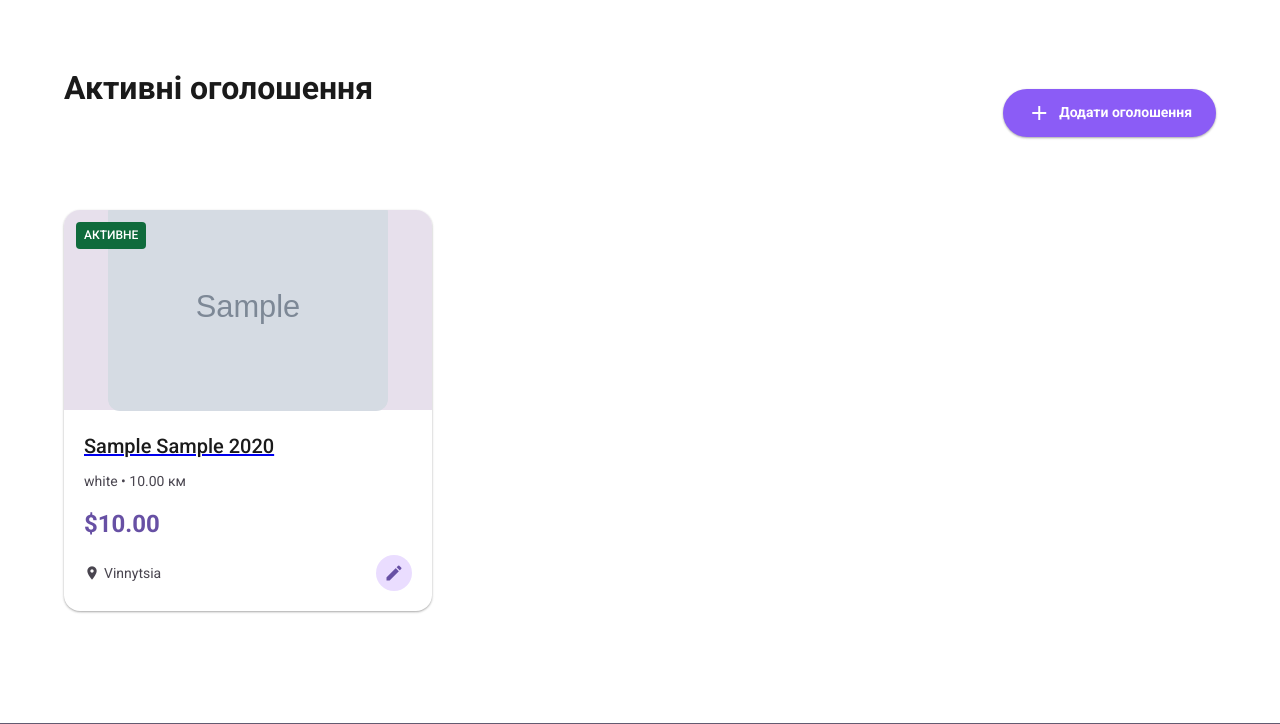
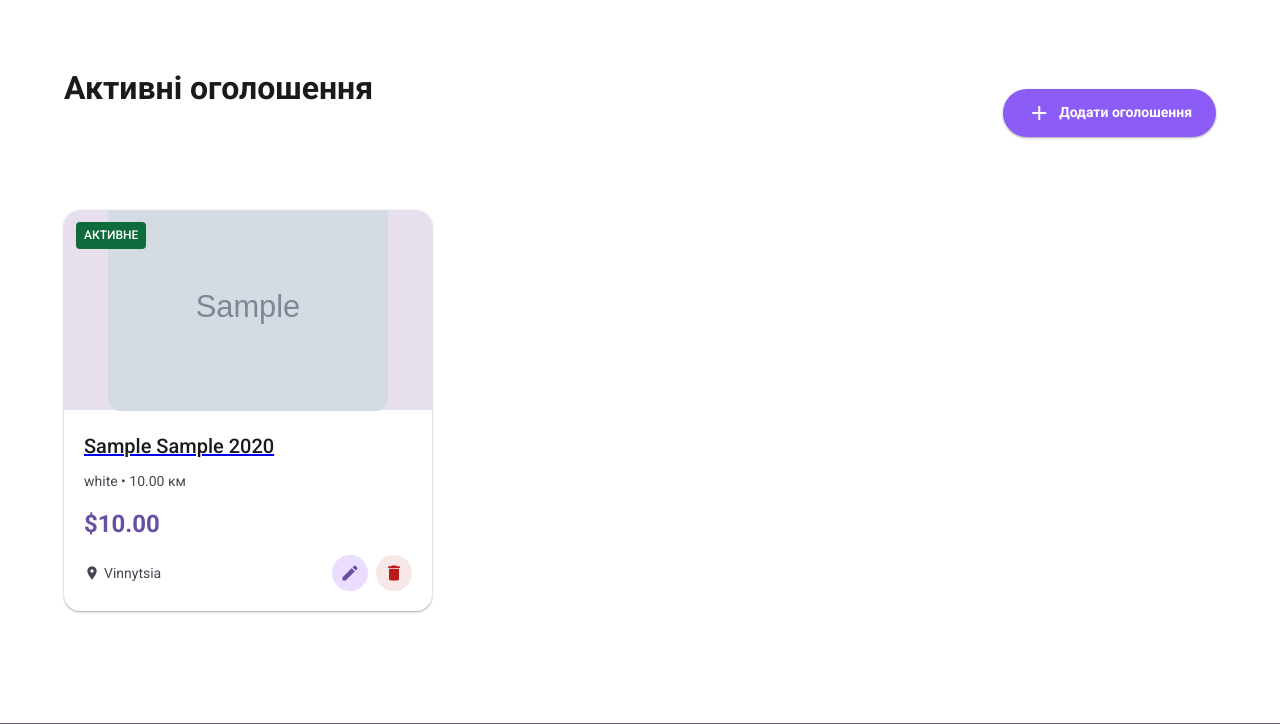
Before and after one commit to sixoper77/car_sales, a Django app: page /users/ads/ in a window 1280 px wide. Shown: the part 565-1289 px from the top of the page. Run offline with Django 5.2, Linux system fonts and the light colour scheme; a user stored in the database is signed in; tables that the repository leaves empty hold one stand-in row (values such as "Sample post"); grey boxes marked "Sample" are stand-in pictures.

Commit message:
added caching and ability to delete ads

```diff
--- a/car_sales/chat/views.py
+++ b/car_sales/chat/views.py
@@ -26,13 +26,12 @@ def chats_view(request, user=None):
             (Q(recipient=request.user) & Q(sender=usr))
         ).order_by('-timestamp').first()
 
-        if last_message:  # Додаємо тільки якщо є повідомлення
+        if last_message:
             user_last_messages.append({
                 'user': usr,
                 'last_message': last_message
             })
 
-    # Сортування: спочатку ті, у кого є повідомлення
     user_last_messages.sort(
         key=lambda x: x['last_message'].timestamp,
         reverse=True
--- a/car_sales/main/static/css/base.css
+++ b/car_sales/main/static/css/base.css
@@ -3668,3 +3668,54 @@ input[type="text"]:-moz-autofill {
         grid-template-columns: repeat(3, 1fr);
     }
 }
+
+
+
+.edit-icon,
+.delete-icon {
+    display: flex;
+    align-items: center;
+    justify-content: center;
+    width: 36px;
+    height: 36px;
+    border-radius: 50%;
+    text-decoration: none;
+    transition: all 0.3s cubic-bezier(0.4, 0, 0.2, 1);
+    border: none;
+    cursor: pointer;
+}
+
+.edit-icon {
+    background: var(--md-primary-container);
+    color: var(--md-primary);
+}
+
+.edit-icon:hover {
+    background: var(--md-primary);
+    color: var(--md-on-primary);
+    transform: scale(1.1);
+    box-shadow: var(--md-elevation-2);
+}
+
+.delete-icon {
+    background: rgba(186, 26, 26, 0.1);
+    color: var(--md-error);
+}
+
+.delete-icon:hover {
+    background: var(--md-error);
+    color: white;
+    transform: scale(1.1);
+    box-shadow: var(--md-elevation-2);
+}
+
+.edit-icon .material-icons,
+.delete-icon .material-icons {
+    font-size: 20px;
+}
+
+.car-actions {
+    display: flex;
+    gap: 8px;
+    align-items: center;
+}
--- a/car_sales/main/templates/main/detail.html
+++ b/car_sales/main/templates/main/detail.html
@@ -1,4 +1,5 @@
 {% extends "main/base.html" %}
+{% load cache %}
 {% load static %}
 {% load currency %}
 {% load humanize %}
@@ -77,6 +78,7 @@
     </div>
 
     <!-- Right Panel - Images and Details -->
+    {% cache 180 car_detail car.id %}
     <div class="car-images-panel">
         <!-- Main Image -->
         <div class="main-image-container">
@@ -150,6 +152,7 @@
             </div>
         </div>
     </div>
+    {% endcache %}
 </div>
 <script>
 
--- a/car_sales/search/templates/search/new.html
+++ b/car_sales/search/templates/search/new.html
@@ -1,5 +1,6 @@
 {% extends "main/base.html" %}
 {% load static %}
+{% load cache %}
 {% load humanize %}
 {% block title %}Результати пошуку - AutoSale{% endblock %}
 
@@ -30,6 +31,7 @@
     <div class="container">
         <div class="cars-grid">
             {% for car in page_obj %}
+                {% cache 180 car_new car.id %}
                 <div class="car-card">
                     <div class="car-image">
                         <div class="placeholder-image">
@@ -49,6 +51,7 @@
                         </div>
                     </div>
                 </div>
+                {% endcache %}
             {% empty %}
                 <div class="no-results">
                     <div class="no-results-content">
--- a/car_sales/search/templates/search/use.html
+++ b/car_sales/search/templates/search/use.html
@@ -1,4 +1,5 @@
 {% extends "main/base.html" %}
+{% load cache %}
 {% load static %}
 {% load humanize %}
 {% block title %}Результати пошуку - AutoSale{% endblock %}
@@ -30,6 +31,7 @@
     <div class="container">
         <div class="cars-grid">
             {% for car in page_obj %}
+            {% cache 240 car_use car.id %}
                 <div class="car-card">
                     <div class="car-image">
                         <div class="placeholder-image">
@@ -49,6 +51,7 @@
                         </div>
                     </div>
                 </div>
+            {% endcache %}
             {% empty %}
                 <div class="no-results">
                     <div class="no-results-content">
@@ -75,4 +78,6 @@
                 <a href="{% if page_obj.has_next %}?page={{page_obj.next_page_number}}{% endif %}">Next</a>
             </li>
         </ul>
+    </div>
+</section>
 {% endblock %}
--- a/car_sales/search/urls.py
+++ b/car_sales/search/urls.py
@@ -1,13 +1,10 @@
 from django.urls import path
 from . import views
+
+app_name='search'
 
 urlpatterns = [
     path('search-car/',views.search,name='search-car'),
     path('used-cars/',views.use,name='used-cars'),
     path('news-cars/',views.new,name='news-cars')
 ]
-
-
-
-
-app_name='search'
--- a/car_sales/search/views.py
+++ b/car_sales/search/views.py
@@ -3,7 +3,7 @@ from django.core.paginator import Paginator
 from main.models import Cars
 from decimal import Decimal
 from django.db.models import Q
-
+from django.core.cache import cache
 
 def search(request):
     print(request.GET)
--- a/car_sales/users/templates/users/ads.html
+++ b/car_sales/users/templates/users/ads.html
@@ -53,9 +53,17 @@
                                 <span class="material-icons">location_on</span>
                                 {{car.region}}
                             </div>
-                            <a href="{% url "sale:update-ad" car.id %}" class="edit-icon" title="Редагувати">
-                                <span class="material-icons">edit</span>
-                            </a>
+                            <div class="car-actions">
+                                <a href="{% url "sale:update-ad" car.id %}" class="edit-icon" title="Редагувати">
+                                    <span class="material-icons">edit</span>
+                                </a>
+                                <form method="POST" action="{% url 'users:delete' car.id %}" style="margin: 0;" onsubmit="return confirm('Ви впевнені, що хочете видалити це оголошення?');">
+                                    {% csrf_token %}
+                                    <button type="submit" class="delete-icon" title="Видалити">
+                                        <span class="material-icons">delete</span>
+                                    </button>
+                                </form>
+                            </div>
                         </div>
                     </div>
                 </div>
--- a/car_sales/users/urls.py
+++ b/car_sales/users/urls.py
@@ -6,4 +6,5 @@ urlpatterns = [
     path('profile/',views.profile,name='profile'),
     path('profile_/<str:username>/',views.user_profile,name='profile_'),
     path('ads/',views.get_my_ads,name='ads'),
+    path('delete/<int:id>/',views.delete_ad,name='delete'),
 ]
--- a/car_sales/users/views.py
+++ b/car_sales/users/views.py
@@ -1,4 +1,4 @@
-from django.shortcuts import render
+from django.shortcuts import redirect, render,get_object_or_404
 from django.contrib import messages
 from django.urls import reverse
 from django.http import HttpResponseRedirect
@@ -34,3 +34,12 @@ def get_my_ads(request):
     page_number=request.GET.get('page')
     page_obj=paginator.get_page(page_number)
     return render(request,'users/ads.html',{'page_obj':page_obj})
+
+
+@login_required
+def delete_ad(request,id):
+    car=get_object_or_404(Cars,id=id)
+    car_id=car.id
+    car.delete()
+    messages.success(request,f'Оголошення номер {car_id} видалено!')
+    return redirect('users:ads')
```
Also changed, not shown: car_sales/main/signals.py (+11 -3 lines), car_sales/sale/views.py (+5 -2 lines), car_sales/main/apps.py (line endings or trailing spaces).
